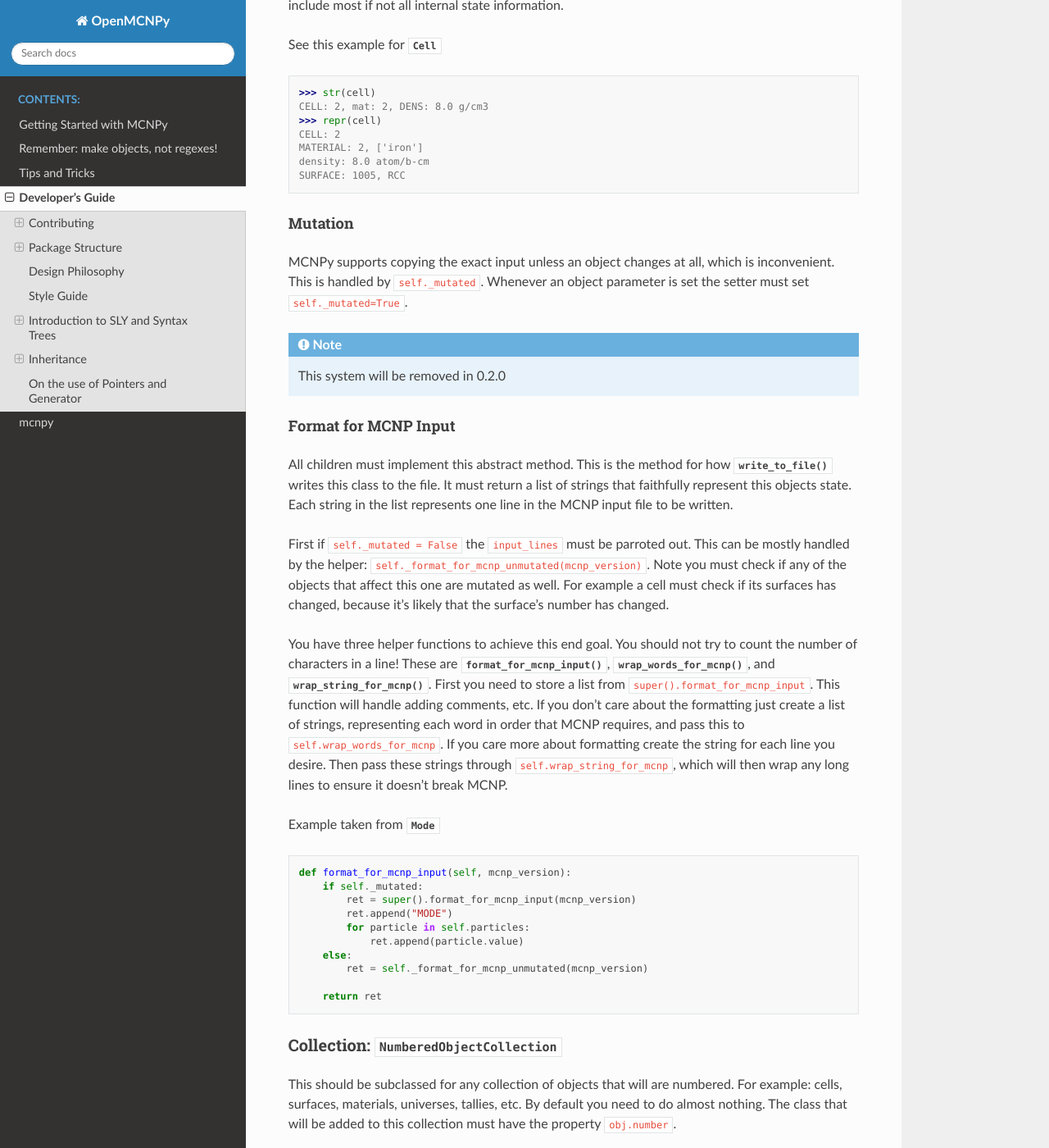
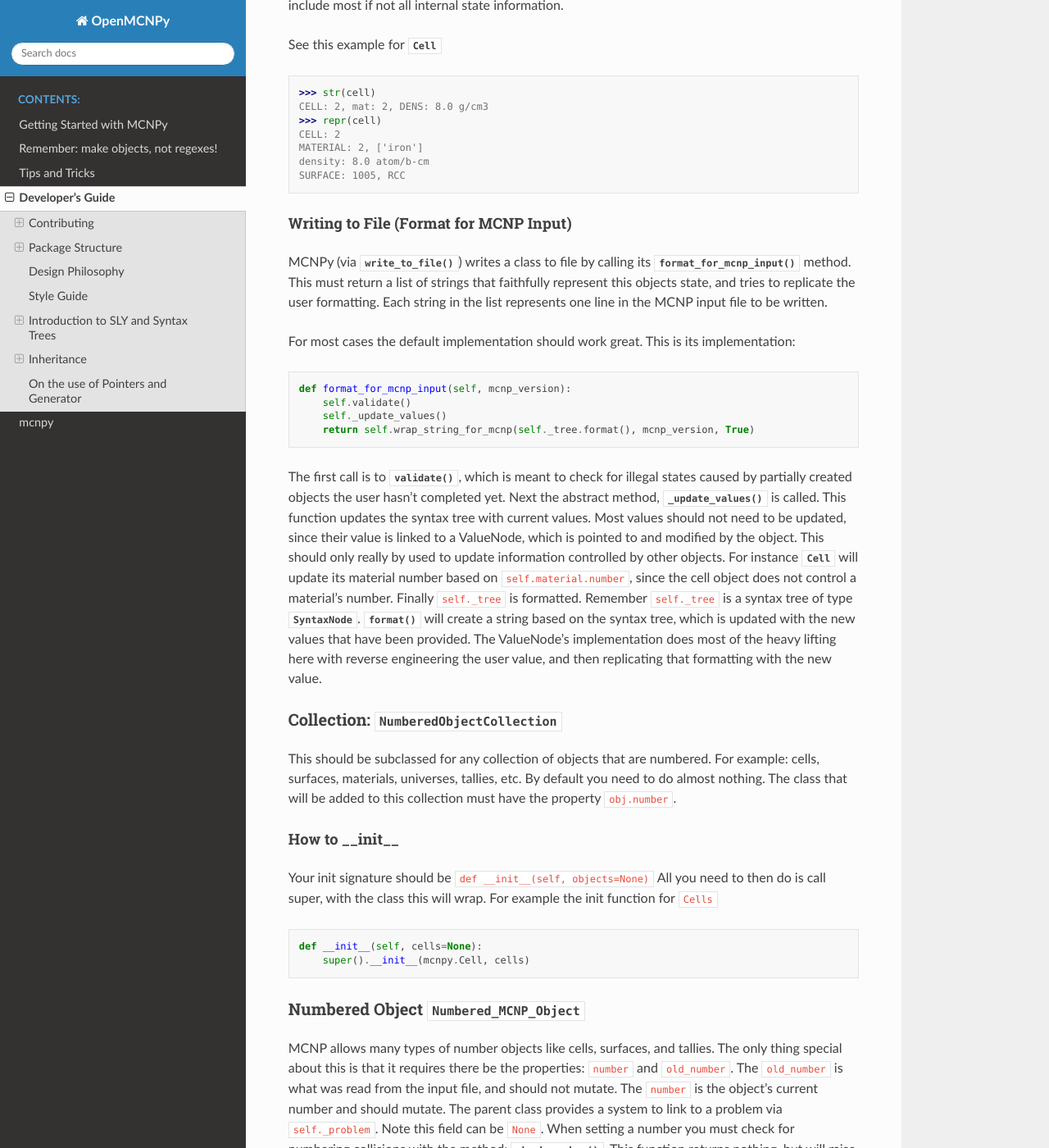
Before and after one commit to idaholab/MontePy, a Sphinx documentation site: the page built from doc/source/developing.rst, in a window 1280 px wide and 1400 px high, scrolled down 7029 px. Shown: the whole window at 82% size. Built offline with Sphinx 7.4.7 and the Read the Docs theme 2.0.0, drawn with Linux system fonts in a browser that asks for light colours.

Commit message:
Updated documentation on how format_for_mcnp_input works

```diff
--- a/doc/source/developing.rst
+++ b/doc/source/developing.rst
@@ -341,63 +341,42 @@ density: 8.0 atom/b-cm
 SURFACE: 1005, RCC
 
 
-Mutation
-""""""""
-MCNPy supports copying the exact input unless an object changes at all,
-which is inconvenient.
-This is handled by ``self._mutated``.
-Whenever an object parameter is set the setter must set ``self._mutated=True``.
-
-.. note::
-   This system will be removed in 0.2.0
-
-Format for MCNP Input
-"""""""""""""""""""""
-All children must implement this abstract method.
-This is the method for how :func:`~mcnpy.mcnp_problem.MCNP_Problem.write_to_file` writes
-this class to the file.
-It must return a list of strings that faithfully represent this objects state.
+Writing to File (Format for MCNP Input)
+"""""""""""""""""""""""""""""""""""""""
+MCNPy (via :func:`~mcnpy.mcnp_problem.MCNP_Problem.write_to_file`) writes
+a class to file by calling its :func:`~mcnpy.mcnp_object.MCNP_Object.format_for_mcnp_input` method.
+This must return a list of strings that faithfully represent this objects state, and tries to replicate the user formatting.
 Each string in the list represents one line in the MCNP input file to be written.
 
-First if ``self._mutated = False`` the ``input_lines`` must be parroted out.
-This can be mostly handled by the helper: ``self._format_for_mcnp_unmutated(mcnp_version)``.
-Note you must check if any of the objects that affect this one are mutated as well.
-For example a cell must check if its surfaces has changed, because it's likely that
-the surface's number has changed.
-
-You have three helper functions to achieve this end goal.
-You should not try to count the number of characters in a line!
-These are :func:`~mcnpy.mcnp_card.MCNP_Card.format_for_mcnp_input`,
-:func:`~mcnpy.mcnp_card.MCNP_Card.wrap_words_for_mcnp`,
-and :func:`~mcnpy.mcnp_card.MCNP_Card.wrap_string_for_mcnp`.
-First you need to store a list from ``super().format_for_mcnp_input``.
-This function will handle adding comments, etc.
-If you don't care about the formatting just create a list of strings,
-representing each word in order that MCNP requires,
-and pass this to ``self.wrap_words_for_mcnp``.
-If you care more about formatting create the string for each line you desire.
-Then pass these strings through ``self.wrap_string_for_mcnp``,
-which will then wrap any long lines to ensure it doesn't break MCNP.
-
-Example taken from :class:`~mcnpy.data_inputs.mode.Mode`
+For most cases the default implementation should work great.
+This is its implementation:
 
 .. code-block:: python
 
     def format_for_mcnp_input(self, mcnp_version):
-        if self._mutated:
-            ret = super().format_for_mcnp_input(mcnp_version)
-            ret.append("MODE")
-            for particle in self.particles:
-                ret.append(particle.value)
-        else:
-            ret = self._format_for_mcnp_unmutated(mcnp_version)
+        self.validate()
+        self._update_values()
+        return self.wrap_string_for_mcnp(self._tree.format(), mcnp_version, True)
 
-        return ret
+The first call is to :func:`~mcnpy.mcnp_object.MCNP_Object.validate`, which is meant to check for illegal states
+caused by partially created objects the user hasn't completed yet.
+Next the abstract method, :func:`~mcnpy.mcnp_object.MCNP_Object._update_values` is called.
+This function updates the syntax tree with current values.
+Most values should not need to be updated, since their value is linked to a ValueNode, which is pointed to and modified by the object.
+This should only really by used to update information controlled by other objects.
+For instance :class:`~mcnpy.cell.Cell` will update its material number based on ``self.material.number``,
+since the cell object does not control a material's number.
+Finally ``self._tree`` is formatted.
+Remember ``self._tree`` is a syntax tree of type :class:`~mcnpy.input_parser.syntax_node.SyntaxNode`.
+:func:`~mcnpy.input_parser.syntax_node.SyntaxNodeBase.format` will create a string based on the syntax tree,
+which is updated with the new values that have been provided.
+The ValueNode's implementation does most of the heavy lifting here with reverse engineering the user value,
+and then replicating that formatting with the new value.
 
 
 Collection: :class:`~mcnpy.numbered_object_collection.NumberedObjectCollection`
 ^^^^^^^^^^^^^^^^^^^^^^^^^^^^^^^^^^^^^^^^^^^^^^^^^^^^^^^^^^^^^^^^^^^^^^^^^^^^^^^
-This should be subclassed for any collection of objects that will are numbered.
+This should be subclassed for any collection of objects that are numbered.
 For example: cells, surfaces, materials, universes, tallies, etc.
 By default you need to do almost nothing.
 The class that will be added to this collection must have the property ``obj.number``.
```
